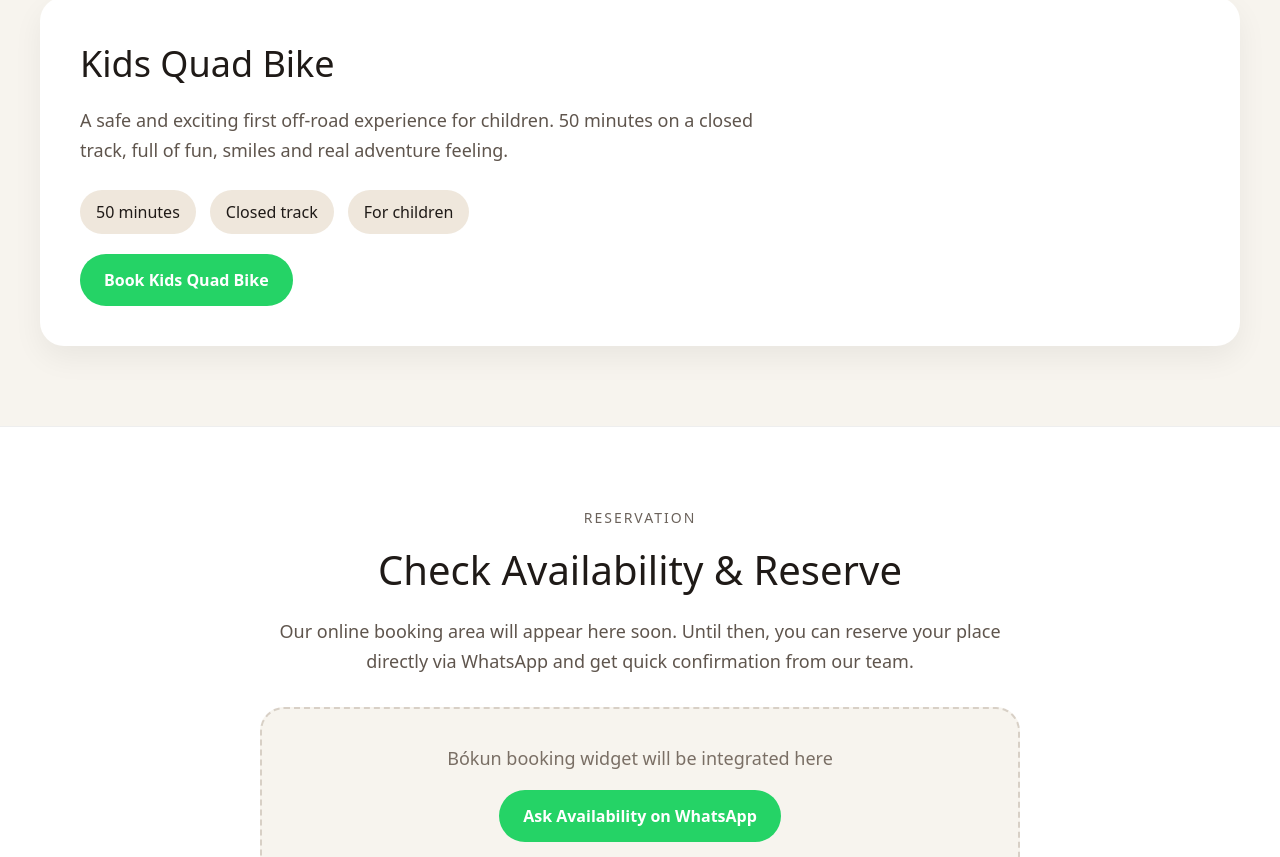
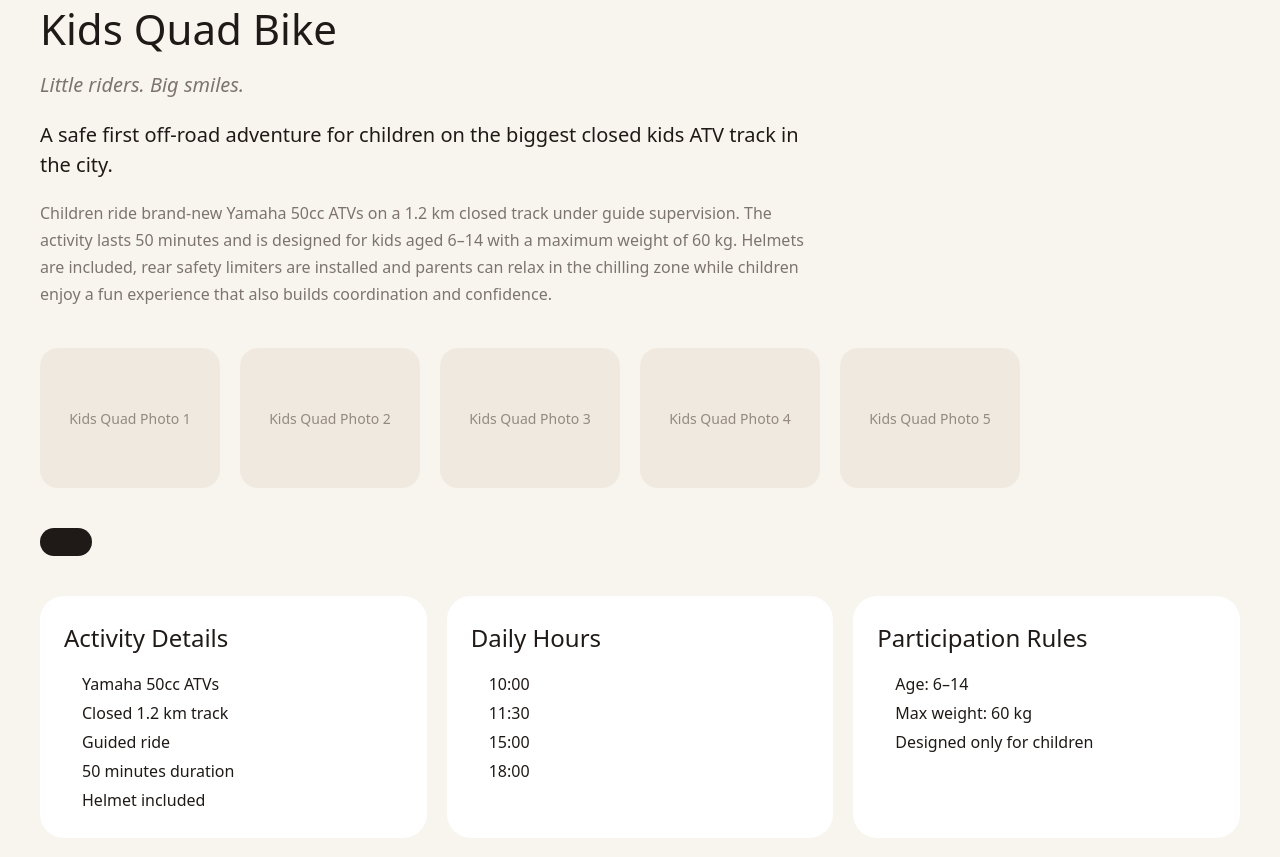
Before and after one commit to comendrive-a11y/comendrive-a11y, a Next.js app: page / in a window 1280 px wide. Shown: the part 2762-3619 px from the top of the page. Built offline with nearby package versions, Linux system fonts and the light colour scheme.

Commit message:
Update page.tsx

```diff
--- a/app/page.tsx
+++ b/app/page.tsx
@@ -778,98 +778,162 @@ halfDayWhy6:
       <section
   id="kids-quad"
   style={{
+    background: "#f8f5ef",
     padding: "80px 20px",
-          background: "#f7f4ee",
   }}
 >
-        <div
-          style={{
-            maxWidth: "1200px",
-            margin: "0 auto",
-            background: "#fff",
-            borderRadius: "24px",
-            padding: "40px",
-            boxShadow: "0 12px 30px rgba(0,0,0,0.06)",
-          }}
-        >
-          <h2
-            style={{
-              fontSize: "36px",
-              marginBottom: "14px",
-              color: "#1f1a17",
-            }}
-          >
+  <div style={{ maxWidth: "1200px", margin: "0 auto" }}>
+    <div style={{ marginBottom: "30px" }}>
+      <h2 style={{ fontSize: "42px", marginBottom: "10px", color: "#1f1a17" }}>
         {t.kidsTitle}
       </h2>
 
+      <div
+        style={{
+          fontSize: "20px",
+          fontStyle: "italic",
+          opacity: 0.8,
+          marginBottom: "20px",
+          color: "#5f554d",
+        }}
+      >
+        {lang === "en"
+          ? "Little riders. Big smiles."
+          : "Küçük sürücüler. Büyük gülümsemeler."}
+      </div>
+
+      <p style={{ fontSize: "20px", maxWidth: "760px", color: "#1f1a17" }}>
+        {lang === "en"
+          ? "A safe first off-road adventure for children on the biggest closed kids ATV track in the city."
+          : "Şehrin en büyük kapalı çocuk ATV parkurunda güvenli ilk off-road macerası."}
+      </p>
+
       <p
         style={{
-              fontSize: "18px",
-              lineHeight: 1.7,
+          fontSize: "16px",
+          opacity: 0.8,
+          marginTop: "20px",
+          maxWidth: "780px",
+          lineHeight: "1.7",
           color: "#5f554d",
-              maxWidth: "700px",
-              marginBottom: "24px",
         }}
       >
-            {t.kidsText}
+        {lang === "en"
+          ? "Children ride brand-new Yamaha 50cc ATVs on a 1.2 km closed track under guide supervision. The activity lasts 50 minutes and is designed for kids aged 6–14 with a maximum weight of 60 kg. Helmets are included, rear safety limiters are installed and parents can relax in the chilling zone while children enjoy a fun experience that also builds coordination and confidence."
+          : "Çocuklar rehber eşliğinde 1.2 km kapalı parkurda yepyeni Yamaha 50cc ATV’lerle sürüş yapar. Aktivite 50 dakika sürer ve 6–14 yaş arası, maksimum 60 kg çocuklar için tasarlanmıştır. Kask dahildir, arka emniyet kilitleri vardır ve aileler chilling zone alanında dinlenirken çocuklar hem eğlenir hem de koordinasyon ve özgüven kazanır."}
       </p>
+    </div>
 
     <div
       style={{
         display: "flex",
-              gap: "14px",
+        gap: "20px",
         flexWrap: "wrap",
-              marginBottom: "20px",
+        marginTop: "40px",
+        marginBottom: "40px",
       }}
     >
-            <span
+      {["1", "2", "3", "4", "5"].map((i) => (
+        <div
+          key={i}
           style={{
+            width: "180px",
+            height: "140px",
+            borderRadius: "18px",
             background: "#efe7dc",
-                padding: "10px 16px",
-                borderRadius: "999px",
-                fontWeight: 500,
+            display: "flex",
+            alignItems: "center",
+            justifyContent: "center",
+            fontSize: "14px",
+            color: "#7a6f65",
+            opacity: 0.8,
           }}
         >
-              {t.kidsTag1}
-            </span>
-
-            <span
-              style={{
-                background: "#efe7dc",
-                padding: "10px 16px",
-                borderRadius: "999px",
-                fontWeight: 500,
-              }}
-            >
-              {t.kidsTag2}
-            </span>
-
-            <span
-              style={{
-                background: "#efe7dc",
-                padding: "10px 16px",
-                borderRadius: "999px",
-                fontWeight: 500,
-              }}
-            >
-              {t.kidsTag3}
-            </span>
+          {lang === "en"
+            ? `Kids Quad Photo ${i}`
+            : `Kids Quad Fotoğraf ${i}`}
+        </div>
+      ))}
     </div>
 
     <a
       href="https://wa.me/905446358280?text=Hello%20I%20want%20to%20book%20Kids%20Quad%20Bike"
       style={{
         display: "inline-block",
-              background: "#25D366",
+        background: "#1f1a17",
         color: "#fff",
-              padding: "14px 24px",
+        padding: "14px 26px",
         borderRadius: "999px",
         textDecoration: "none",
+        fontSize: "16px",
         fontWeight: 600,
+        marginBottom: "34px",
       }}
     >
-            {t.kidsBook}
+      {t.bookKids}
     </a>
+
+    <div
+      style={{
+        display: "grid",
+        gridTemplateColumns: "repeat(auto-fit, minmax(260px, 1fr))",
+        gap: "20px",
+      }}
+    >
+      <div
+        style={{
+          background: "#ffffff",
+          borderRadius: "24px",
+          padding: "24px",
+        }}
+      >
+        <h3 style={{ marginTop: 0, marginBottom: "14px", fontSize: "24px" }}>
+          {lang === "en" ? "Activity Details" : "Aktivite Detayları"}
+        </h3>
+        <ul style={{ margin: 0, paddingLeft: "18px", lineHeight: 1.8 }}>
+          <li>Yamaha 50cc ATVs</li>
+          <li>{lang === "en" ? "Closed 1.2 km track" : "Kapalı 1.2 km parkur"}</li>
+          <li>{lang === "en" ? "Guided ride" : "Rehberli sürüş"}</li>
+          <li>{lang === "en" ? "50 minutes duration" : "50 dakika sürüş süresi"}</li>
+          <li>{lang === "en" ? "Helmet included" : "Kask dahil"}</li>
+        </ul>
+      </div>
+
+      <div
+        style={{
+          background: "#ffffff",
+          borderRadius: "24px",
+          padding: "24px",
+        }}
+      >
+        <h3 style={{ marginTop: 0, marginBottom: "14px", fontSize: "24px" }}>
+          {lang === "en" ? "Daily Hours" : "Günlük Saatler"}
+        </h3>
+        <ul style={{ margin: 0, paddingLeft: "18px", lineHeight: 1.8 }}>
+          <li>10:00</li>
+          <li>11:30</li>
+          <li>15:00</li>
+          <li>18:00</li>
+        </ul>
+      </div>
+
+      <div
+        style={{
+          background: "#ffffff",
+          borderRadius: "24px",
+          padding: "24px",
+        }}
+      >
+        <h3 style={{ marginTop: 0, marginBottom: "14px", fontSize: "24px" }}>
+          {lang === "en" ? "Participation Rules" : "Katılım Şartları"}
+        </h3>
+        <ul style={{ margin: 0, paddingLeft: "18px", lineHeight: 1.8 }}>
+          <li>{lang === "en" ? "Age: 6–14" : "Yaş: 6–14"}</li>
+          <li>{lang === "en" ? "Max weight: 60 kg" : "Maksimum kilo: 60 kg"}</li>
+          <li>{lang === "en" ? "Designed only for children" : "Sadece çocuklar için tasarlanmıştır"}</li>
+        </ul>
+      </div>
+    </div>
   </div>
 </section>
 
```
Lines whose indentation alone changed are shown as unchanged.
